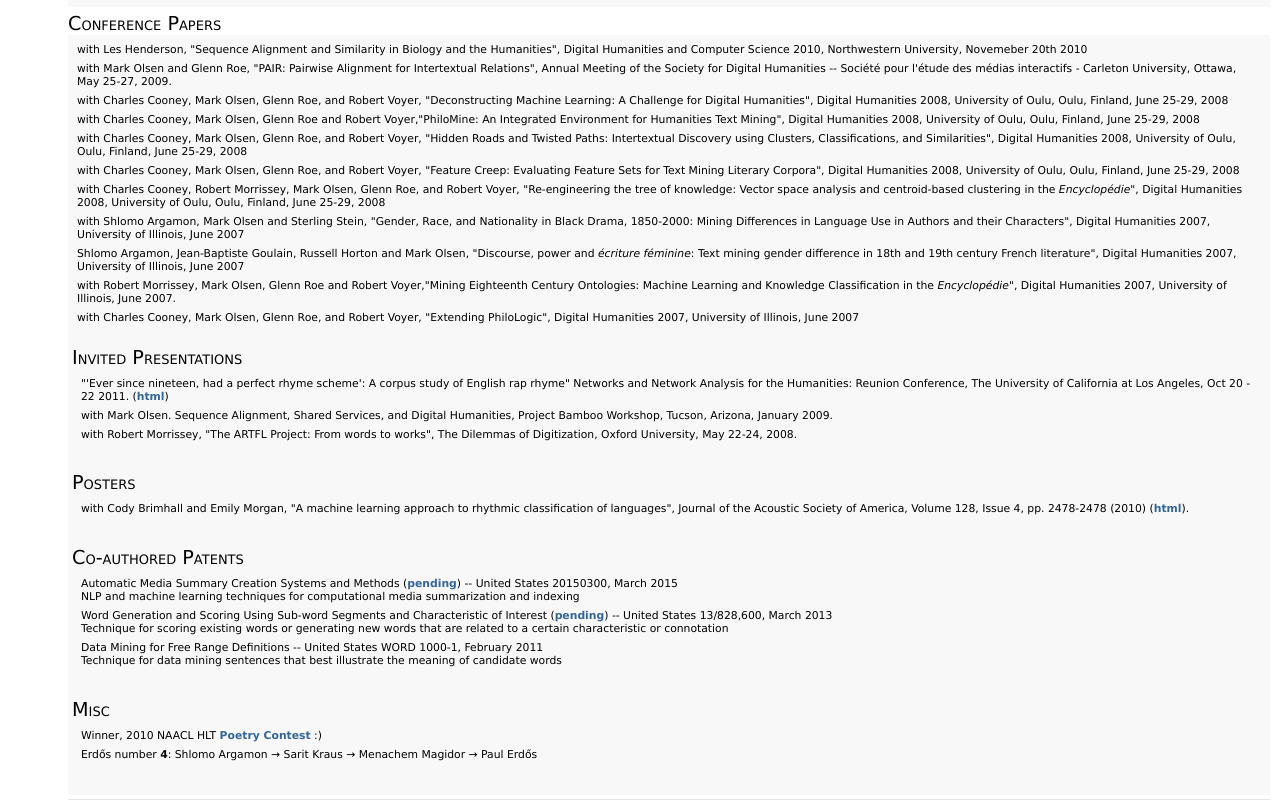
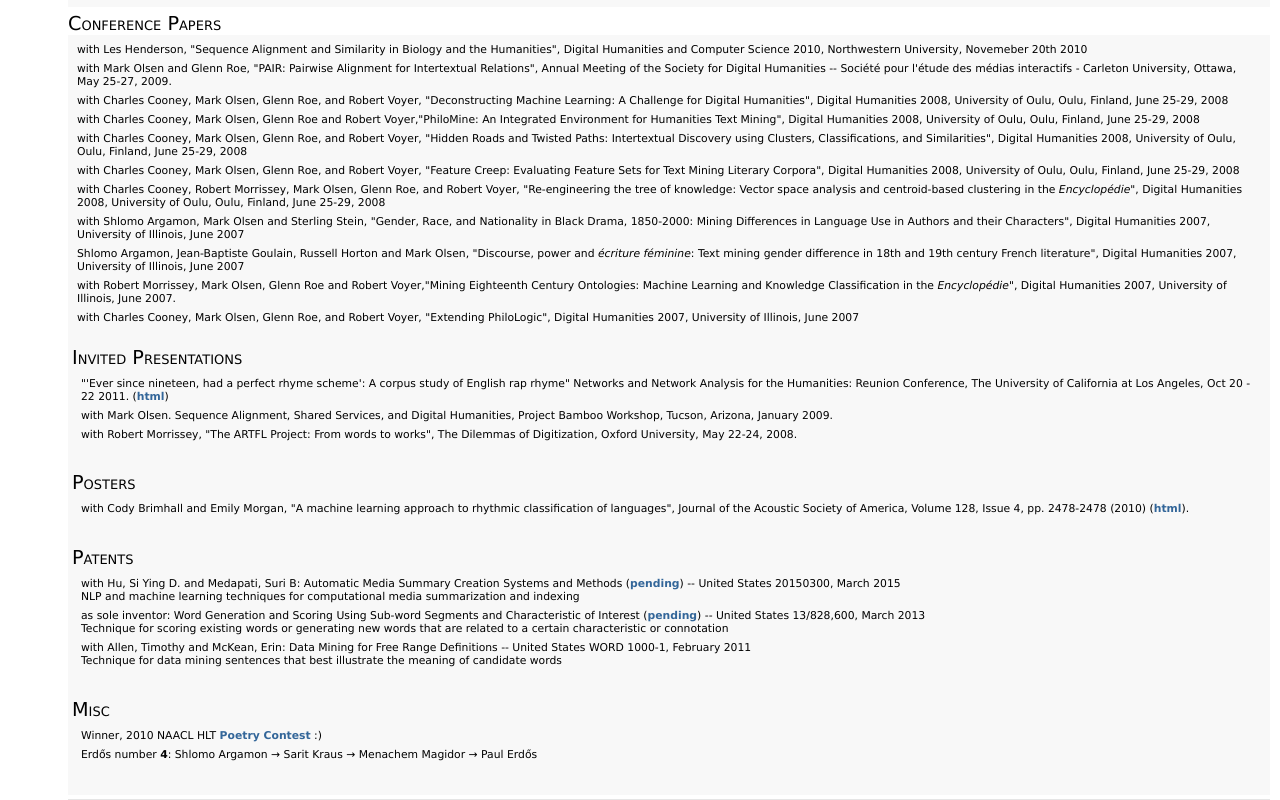
Before and after one commit to mrjf/mrjf.github.io, a plain HTML site: page index.html in a window 1280 px wide. Shown: the part 931-1731 px from the top of the page. Drawn offline with Linux system fonts and the light colour scheme.

Commit message:
add patent authorship

```diff
--- a/index.html
+++ b/index.html
@@ -189,15 +189,15 @@
       </ul>
     </div>
 
-  	<h1>Co-authored Patents</h1>
+  	<h1>Patents</h1>
   	<div class="level_one">
 
       <ul>
-      <li>Automatic Media Summary Creation Systems and Methods (<a href="https://www.google.com/patents/US20170169853">pending</a>) -- United States 20150300, March 2015<br>
+      <li>with Hu, Si Ying D. and Medapati, Suri B: Automatic Media Summary Creation Systems and Methods (<a href="https://www.google.com/patents/US20170169853">pending</a>) -- United States 20150300, March 2015<br>
       NLP and machine learning techniques for computational media summarization and indexing
-      <li>Word Generation and Scoring Using Sub-word Segments and Characteristic of Interest (<a href="https://www.google.com/patents/US20140278357">pending</a>) -- United States 13/828,600, March 2013<br>
+      <li>as sole inventor: Word Generation and Scoring Using Sub-word Segments and Characteristic of Interest (<a href="https://www.google.com/patents/US20140278357">pending</a>) -- United States 13/828,600, March 2013<br>
           Technique for scoring existing words or generating new words that are related to a certain characteristic or connotation </li>
-        <li>Data Mining for Free Range Definitions -- United States WORD 1000-1, February 2011<br>
+      <li>with Allen, Timothy and McKean, Erin: Data Mining for Free Range Definitions -- United States WORD 1000-1, February 2011<br>
             Technique for data mining sentences that best illustrate the meaning of candidate words</li>
       </ul>
     </div>
```
